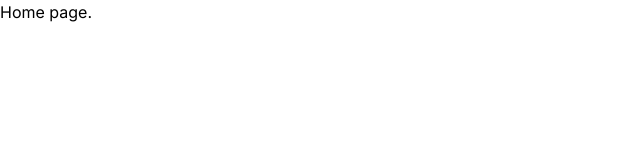
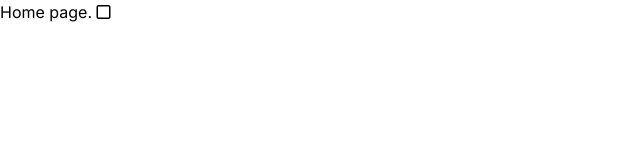
Before and after one commit to stephen-mclean/vital-panel-creator, a React (Vite) app: page / in a window 1280 px wide. Shown: the top 160 px of the page, without its empty margins (0-640 px from the left). Built offline with nearby package versions, Linux system fonts and the light colour scheme.

Commit message:
install fontawesome

```diff
--- a/index.html
+++ b/index.html
@@ -1,8 +1,12 @@
-<!doctype html>
+<!DOCTYPE html>
 <html lang="en">
   <head>
     <meta charset="UTF-8" />
     <link rel="icon" type="image/svg+xml" href="/vite.svg" />
+    <script
+      src="https://kit.fontawesome.com/d13c2e30fc.js"
+      crossorigin="anonymous"
+    ></script>
     <meta name="viewport" content="width=device-width, initial-scale=1.0" />
     <title>Vital Panel Creator</title>
   </head>
--- a/src/App.tsx
+++ b/src/App.tsx
@@ -1,5 +1,9 @@
 function App() {
-  return <div>Home page.</div>;
+  return (
+    <div>
+      Home page. <i className="fa-regular fa-square"></i>
+    </div>
+  );
 }
 
 export default App;
```
